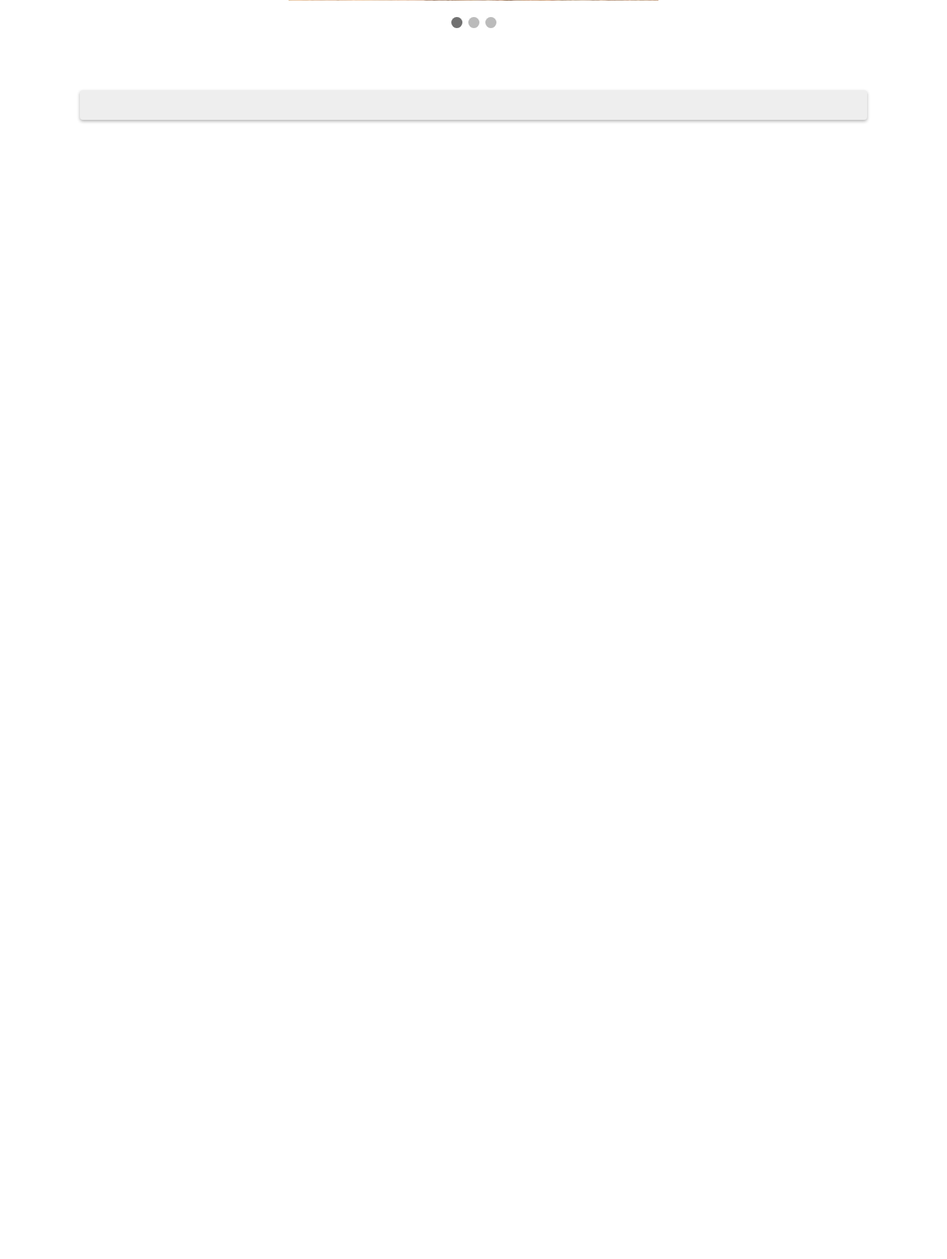
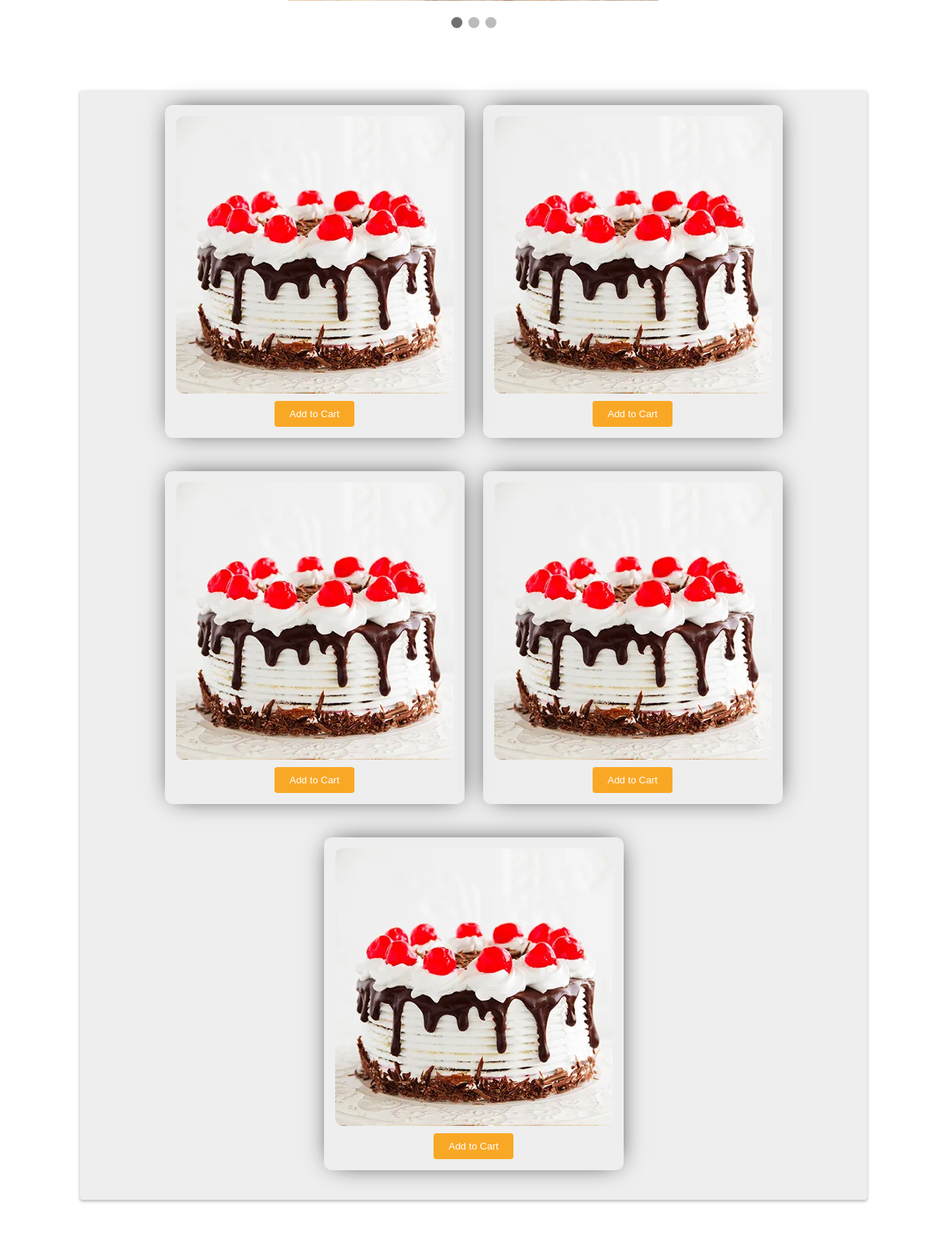
Before and after one commit to yazan-hamamdi/cake-store, a PHP site: page / in a window 1280 px wide. Shown: the part 831-2533 px from the top of the page at 74% size. Before the commit the page ends 997 px from the top, so only its background shows below. Run offline with PHP 8.4, Linux system fonts and the light colour scheme; some libraries are stand-ins or nearby versions; some web fonts are replaced.

Commit message:
feat(index.html): working on some features

```diff
--- a/home.css
+++ b/home.css
@@ -73,11 +73,85 @@ div .banner {
 
 .cake-container{
     display: flex;
+    flex-direction: row;
+    flex-wrap: wrap;
+    justify-content: center;
+    gap:25px;
     width: 80%;
     background: #eeeeee;
     box-shadow: 0 2px 4px rgb(0 0 0 / 30%);
     border-radius: 4px;
     padding: 20px;
-    flex-direction: column;
     margin: 80px auto;
 }
+
+.cake-container .card{
+    display: flex;
+    flex-direction: column;
+    justify-content: center;
+    align-items: center;
+    flex-wrap: wrap;
+    margin-bottom: 20px;
+    border-radius: 10px;
+    padding:15px;
+    box-shadow: 1px -1px 33px -11px rgba(0,0,0,1);
+}
+
+.cake-container .card img{
+    width: 100%;
+    border-radius: 10px;
+}
+
+.cake-container .card button
+{
+    background: #f9a826;
+    color: #fff;
+    border: none;
+    padding: 10px 20px;
+    border-radius: 4px;
+    margin-top: 10px;
+    cursor: pointer;
+    transition: 0.3s ease;
+}
+
+.cake-container .card .cake-info{
+    display: none;
+    flex-direction: column;
+    justify-content: center;
+    align-items: center;
+    flex-wrap: wrap;
+
+}
+
+.cake-container .card img:hover + .cake-info{
+    display: flex;
+}
+
+.cake-container .cake-info:hover{
+    display: flex;
+}
+
+.go-up {
+    position: fixed;
+    bottom: 3%;
+    right: 3%;
+    font-size: 20px;
+    background-color: #4a4953;
+    color: white;
+    cursor: pointer;
+    padding: 15px;
+    border-radius: 20%;
+}
+
+.go-up:hover {
+    background-color: #5a6268;
+}
+
+.display-none {
+    display: none;
+
+}
+
+.display-block {
+    display: block;
+}
--- a/index.html
+++ b/index.html
@@ -68,7 +68,80 @@
         <span class="dot" onclick="currentSlide(3)"></span>
     </div>
     <!-- this end slideshow-container  -->
-    <div class="cake-container"></div>
+
+
+
+    <div class="cake-container">
+        <!--
+
+        TODO:  •add more info popup that include the information about the item
+                    -all the information stored in the database
+                •edit cart button that edd the item into cart and redirect to cart page
+                    -without payment system just add the item into cart using js I think
+
+        -->
+        <div class="card">
+            <img src="/image/c3.webp" alt="cake">
+            <div class="cake-info">
+                <h3>Chocolate Cake</h3>
+                <p>Rs. 500</p>
+
+            </div>
+            <button>Add to Cart</button>
+        </div>
+
+        <div class="card">
+            <img src="/image/c3.webp" alt="cake">
+            <div class="cake-info">
+                <h3>Chocolate Cake</h3>
+                <p>Rs. 500</p>
+
+            </div>
+            <button>Add to Cart</button>
+        </div>
+
+        <div class="card">
+            <img src="/image/c3.webp" alt="cake">
+            <div class="cake-info">
+                <h3>Chocolate Cake</h3>
+                <p>Rs. 500</p>
+
+            </div>
+            <button>Add to Cart</button>
+        </div>
+
+        <div class="card">
+            <img src="/image/c3.webp" alt="cake">
+            <div class="cake-info">
+                <h3>Chocolate Cake</h3>
+                <p>Rs. 500</p>
+
+            </div>
+            <button>Add to Cart</button>
+        </div>
+
+        <div class="card">
+            <img src="/image/c3.webp" alt="cake">
+            <div class="cake-info">
+                <h3>Chocolate Cake</h3>
+                <p>Rs. 500</p>
+            </div>
+            <button>Add to Cart</button>
+        </div>
+
+
+    </div>
+
+
+
+
+        <div class="go-up display-none" onclick="scrollToTop()">
+            <i class="fas fa-chevron-up h4 pt-2"></i>
+        </div>
+
+
+
+
     <!-- slideshow-container script -->
     <script>
         let slideIndex = 1;
@@ -97,6 +170,37 @@
             slides[slideIndex - 1].style.display = "block";
             dots[slideIndex - 1].className += " active";
         }
+
+
+
+
+        var myNav = document.getElementsByClassName("nav")[0];
+        var goUp = document.getElementsByClassName("go-up")[0];
+        window.onscroll = function () {
+            if (document.body.scrollTop >= 200 || document.documentElement.scrollTop >= 200 ) {
+                myNav.classList.add("fixed");
+                myNav.classList.remove("static");
+                goUp.classList.add ("display-block") ;
+                goUp.classList.remove ("display-none") ;
+
+
+            }
+            else {
+
+                myNav.classList.add("static");
+                myNav.classList.remove("fixed");
+                goUp.classList.add  ("display-none") ;
+                goUp.classList.remove ("display-block") ;
+            }
+        };
+
+        function scrollToTop() {
+            window.scrollTo({
+                top: 0,
+                behavior: 'smooth'
+            });
+        }
+
     </script>
 
 </body>
--- a/style.css
+++ b/style.css
@@ -15,6 +15,15 @@ body {
     align-items: center;
     padding-left: 10px;
     color: white;
+    z-index: 1;
+
+}
+
+.fixed{
+    position:fixed;
+}
+.static{
+    position:static;
 }
 
 .nav .brown {
```
